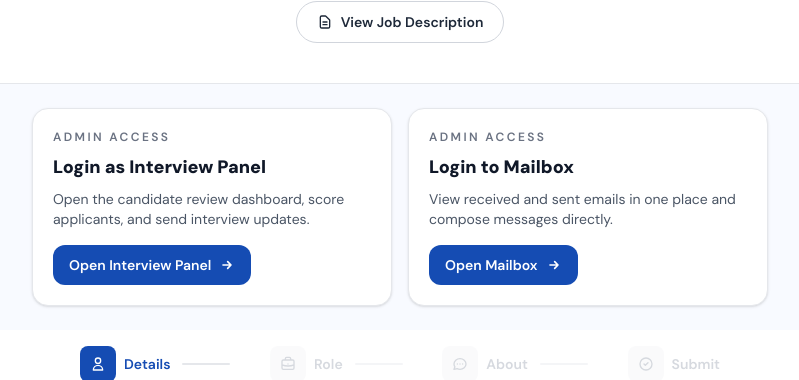
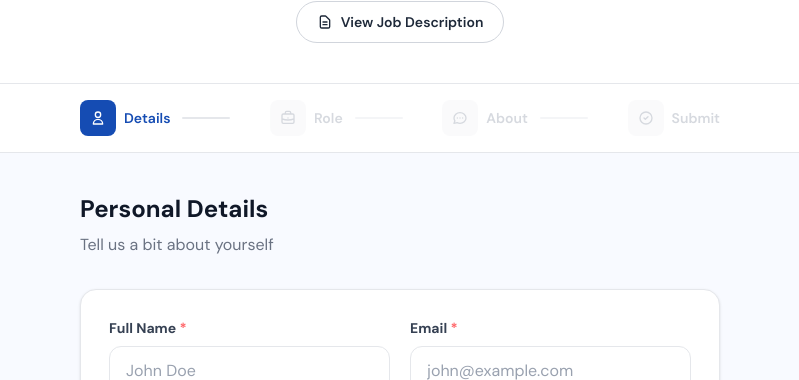
Before and after one commit to thesachinyyadav/withsocio, a Next.js app: page /careers/1 in a window 1280 px wide. Shown: the part 270-650 px from the top of the page, without its empty margins (240-1039 px from the left). Built offline with nearby package versions, Linux system fonts and the light colour scheme.

Commit message:
fix: move mailbox entry from careers to panel login

```diff
--- a/app/careers/[campusId]/mailbox/page.tsx
+++ b/app/careers/[campusId]/mailbox/page.tsx
@@ -241,8 +241,15 @@ export default function MailboxPage() {
         },
       });
 
+      const payload = (await probe.json().catch(() => ({}))) as { error?: string };
+
+      if (probe.status === 401) {
+        setAuthError("Invalid password.");
+        return;
+      }
+
       if (!probe.ok) {
-        setAuthError("Invalid password or mailbox access failed.");
+        setAuthError(payload?.error || "Mailbox API unavailable. Check Resend receiving setup.");
         return;
       }
 
--- a/app/careers/[campusId]/page.tsx
+++ b/app/careers/[campusId]/page.tsx
@@ -461,36 +461,6 @@ export default function CareersApplicationPage() {
         </div>
       </div>
 
-      <div className="max-w-3xl mx-auto px-4 py-6">
-        <div className="grid grid-cols-1 md:grid-cols-2 gap-4">
-          <div className="bg-white border border-gray-200 rounded-2xl p-5 shadow-sm">
-            <p className="text-xs uppercase tracking-[0.2em] text-gray-500 font-semibold mb-2">Admin Access</p>
-            <h2 className="text-lg font-black text-gray-900 mb-2">Login as Interview Panel</h2>
-            <p className="text-sm text-gray-600 mb-4">Open the candidate review dashboard, score applicants, and send interview updates.</p>
-            <a
-              href="/panel"
-              className="inline-flex items-center gap-2 px-4 py-2.5 rounded-xl bg-[#154CB3] text-white text-sm font-semibold hover:bg-[#0f3d8f] transition-colors"
-            >
-              Open Interview Panel
-              <svg className="w-4 h-4" fill="none" stroke="currentColor" viewBox="0 0 24 24"><path strokeLinecap="round" strokeLinejoin="round" strokeWidth={2.5} d="M13 7l5 5m0 0l-5 5m5-5H6" /></svg>
-            </a>
-          </div>
-
-          <div className="bg-white border border-gray-200 rounded-2xl p-5 shadow-sm">
-            <p className="text-xs uppercase tracking-[0.2em] text-gray-500 font-semibold mb-2">Admin Access</p>
-            <h2 className="text-lg font-black text-gray-900 mb-2">Login to Mailbox</h2>
-            <p className="text-sm text-gray-600 mb-4">View received and sent emails in one place and compose messages directly.</p>
-            <a
-              href={`/careers/${campusId}/mailbox`}
-              className="inline-flex items-center gap-2 px-4 py-2.5 rounded-xl bg-[#154CB3] text-white text-sm font-semibold hover:bg-[#0f3d8f] transition-colors"
-            >
-              Open Mailbox
-              <svg className="w-4 h-4" fill="none" stroke="currentColor" viewBox="0 0 24 24"><path strokeLinecap="round" strokeLinejoin="round" strokeWidth={2.5} d="M13 7l5 5m0 0l-5 5m5-5H6" /></svg>
-            </a>
-          </div>
-        </div>
-      </div>
-
       <div className="sticky top-0 z-30 bg-white/95 backdrop-blur border-b border-gray-200">
         <div className="max-w-2xl mx-auto px-4 py-4">
           <div className="flex items-center justify-between">
--- a/app/panel/page.tsx
+++ b/app/panel/page.tsx
@@ -592,6 +592,12 @@ export default function AdminDashboard() {
               >
                 Access Dashboard
               </button>
+              <a
+                href="/careers/christid/mailbox"
+                className="block w-full text-center bg-white border border-slate-300 hover:border-[#154CB3]/40 text-slate-700 font-semibold py-2.5 px-6 rounded-xl transition-colors"
+              >
+                Open SOCIO Mail
+              </a>
             </form>
           </div>
         </div>
```
